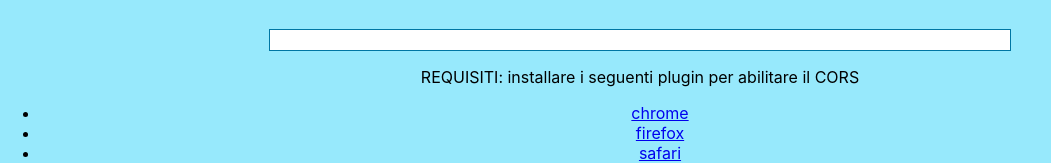
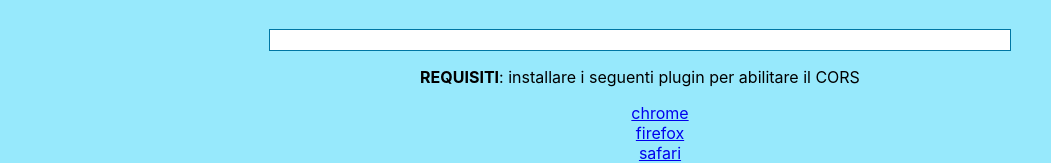
Before and after one commit to danielenapo/MusiXmatch, a React (Create React App) app in the folder muisxmatch/: page / in a window 1280 px wide. Shown: the part 159-322 px from the top of the page, without its empty margins (0-1051 px from the left). Built offline with nearby package versions, Linux system fonts and the light colour scheme.

Commit message:
18_10 8:52

```diff
--- a/muisxmatch/src/App.css
+++ b/muisxmatch/src/App.css
@@ -31,3 +31,4 @@ margin: auto;}
   border: solid 1.6px #0076a3;
   background-color: #fff;
 }
+li{list-style-type: none;}
--- a/muisxmatch/src/App.js
+++ b/muisxmatch/src/App.js
@@ -37,10 +37,8 @@ class App extends Component {
           <p className="input">Artist: <input value={this.state.artist} onChange={this.onChangeArtist} /></p>
           <button>Search the song!</button>
         </form>
-
         <p className="testoh">{this.state.lyric}</p>
-
-        <p>REQUISITI: installare i seguenti plugin per abilitare il CORS</p>
+        <p><b>REQUISITI</b>: installare i seguenti plugin per abilitare il CORS</p>
         <ul>
           <li> <a href="https://chrome.google.com/webstore/detail/allow-control-allow-origi/nlfbmbojpeacfghkpbjhddihlkkiljbi"> chrome </a> </li>
           <li> <a href="https://addons.mozilla.org/it/firefox/addon/cors-everywhere/">firefox</a></li>
```
